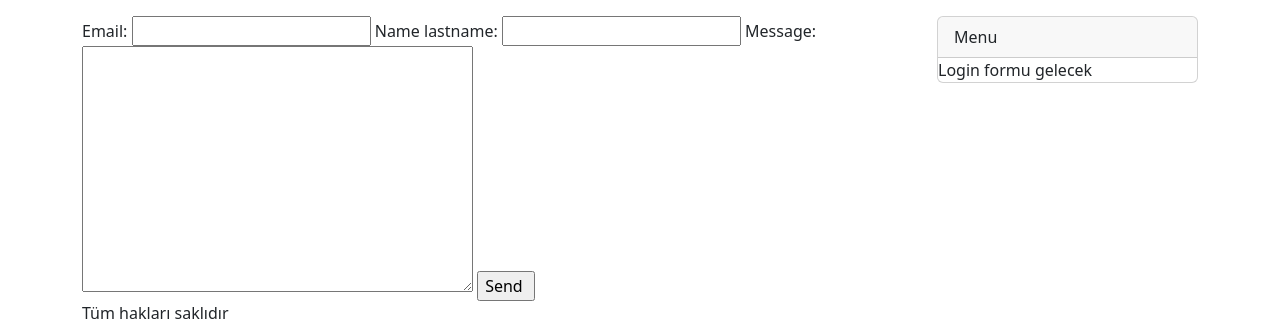
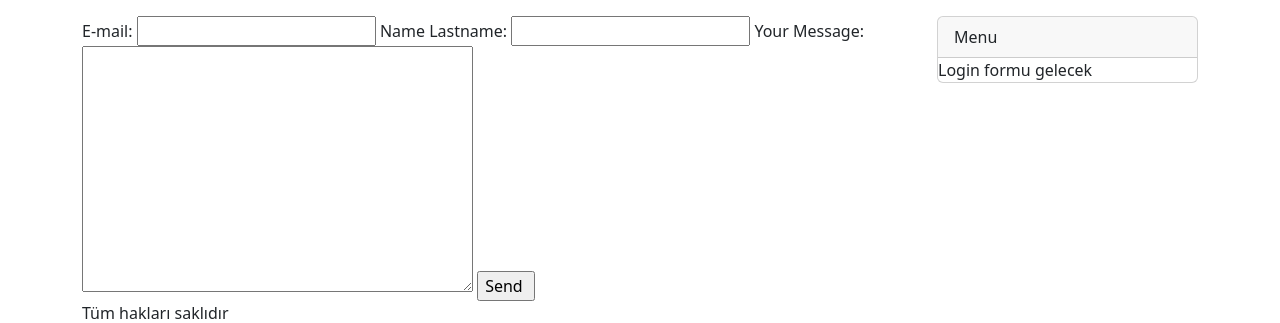
Before and after one commit to atak-05/gizyBlog, a Django app: page /contact in a window 1280 px wide. Shown: the part 56-379 px from the top of the page. Run offline with Django 4.2, Linux system fonts and the light colour scheme; data that the repository does not hold is empty; some libraries are stand-ins or nearby versions.

Commit message:
added crispy form

```diff
--- a/blog/forms/contact.py
+++ b/blog/forms/contact.py
@@ -2,6 +2,6 @@ from django import forms
 
 
 class contactForm(forms.Form):
-    email = forms.EmailField(max_length=100)
-    name_lastname = forms.CharField(max_length=30)
-    message = forms.CharField(widget = forms.Textarea)
+    email = forms.EmailField(label= 'E-mail', max_length=100)
+    name_lastname = forms.CharField(label='Name Lastname',max_length=30)
+    message = forms.CharField(label='Your Message' ,widget = forms.Textarea) #widgetlar <htmltaglaridir>
--- a/blog/templates/pages/contact.html
+++ b/blog/templates/pages/contact.html
@@ -1,4 +1,6 @@
 {% extends 'base.html' %}
+{% load crispy_forms_tags %}
+
 <! viewdan gelen istegin cevabı bu sayfada >
 
 {% block title %}
--- a/config/settings.py
+++ b/config/settings.py
@@ -42,6 +42,8 @@ INSTALLED_APPS = [
     'account',
     #third party
     'ckeditor',
+    'crispy_forms',
+
 ]
 
 MIDDLEWARE = [
@@ -136,3 +138,6 @@ AUTH_USER_MODEL ='account.customUserModel'
 #* media dosyalarına erişmek için yolunu belirtmeliyiz.
 MEDIA_URL = '/media/'
 MEDIA_ROOT = os.path.join(BASE_DIR ,'media/')
+
+
+CRISPY_TEMPLATE_PACK = 'bootstrap5'
```
Also changed, not shown: blog/views/contact.py (line endings or trailing spaces).
